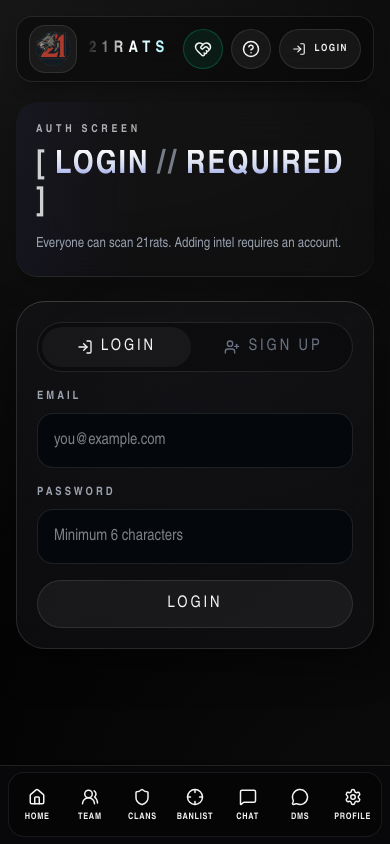
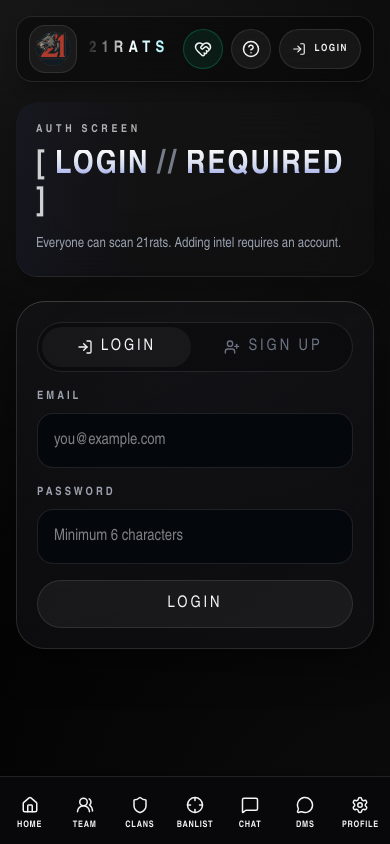
Before and after one commit to kevinb42O/NaughtyList, a React (Vite) app: page /auth in a window 390 px wide. Built offline with nearby package versions, Linux system fonts and the light colour scheme; no server answers; the database is empty.

Commit message:
style: bottom nav alignment and red close buttons
- Removed the floating padding on the mobile bottom navigation so it sits completely flush against the bottom of the screen.
- Changed the 'X' close buttons in the modals to red for a clearer call to action.

```diff
--- a/src/components/Layout.jsx
+++ b/src/components/Layout.jsx
@@ -344,8 +344,8 @@ function Layout() {
       <OnboardingPrompt />
       <VoiceChatWidget />
 
-      <nav ref={bottomNavRef} className={`mobile-bottom-nav fixed inset-x-0 bottom-0 z-50 border-t border-white/10 bg-zinc-950/94 px-2 pb-[calc(0.45rem+env(safe-area-inset-bottom))] pt-1.5 shadow-xl shadow-black backdrop-blur-xl ${(keyboardActive || modalOpen || isInactive) ? 'mobile-bottom-nav--hidden' : ''}`} aria-label="Primary navigation">
-        <div className="mx-auto grid max-w-6xl gap-1 rounded-2xl border border-white/8 bg-black/35 p-1 sm:gap-1.5" style={{ gridTemplateColumns: `repeat(${bottomNavItems.length}, minmax(0, 1fr))` }}>
+      <nav ref={bottomNavRef} className={`mobile-bottom-nav fixed inset-x-0 bottom-0 z-50 border-t border-white/10 bg-zinc-950/94 pb-[env(safe-area-inset-bottom)] pt-1 shadow-xl shadow-black backdrop-blur-xl ${(keyboardActive || modalOpen || isInactive) ? 'mobile-bottom-nav--hidden' : ''}`} aria-label="Primary navigation">
+        <div className="mx-auto grid max-w-6xl gap-1 p-1 sm:gap-1.5" style={{ gridTemplateColumns: `repeat(${bottomNavItems.length}, minmax(0, 1fr))` }}>
           {bottomNavItems.map((item) => <NavItem key={item.to} item={item} />)}
         </div>
       </nav>
--- a/src/views/Shadowlist.jsx
+++ b/src/views/Shadowlist.jsx
@@ -298,7 +298,7 @@ function AddAccountModal({ onClose, onAdd }) {
             <Crosshair className="h-5 w-5 text-orange-400" />
             <h2 className="text-lg font-black uppercase tracking-[0.1em] text-white">Add Account</h2>
           </div>
-          <button type="button" onClick={onClose} className="flex h-9 w-9 items-center justify-center rounded-full border border-white/10 bg-white/5 text-gray-400 hover:text-gray-100 transition">
+          <button type="button" onClick={onClose} className="flex h-9 w-9 items-center justify-center rounded-full border border-red-500/30 bg-red-500/10 text-red-400 hover:bg-red-500 hover:text-white transition">
             <X className="h-4 w-4" />
           </button>
         </div>
@@ -528,7 +528,7 @@ function AccountDetailModal({ account, onClose, onUpdate, onDelete }) {
               <button
                 type="button"
                 onClick={onClose}
-                className="flex h-9 w-9 items-center justify-center rounded-full border border-white/10 bg-zinc-950/80 text-gray-400 hover:text-gray-100 transition"
+                className="flex h-9 w-9 items-center justify-center rounded-full border border-red-500/30 bg-zinc-950/80 text-red-400 hover:bg-red-500 hover:text-white transition"
               >
                 <X className="h-4 w-4" />
               </button>
```
